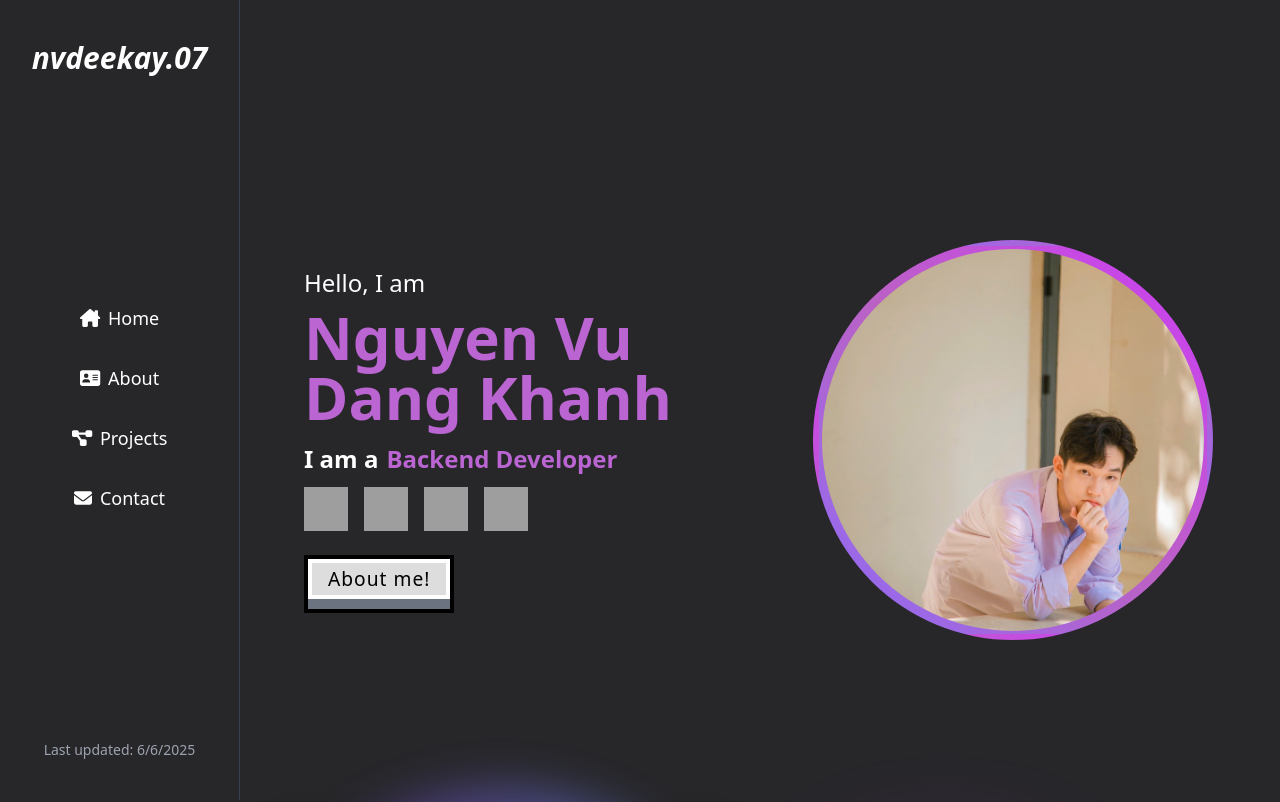
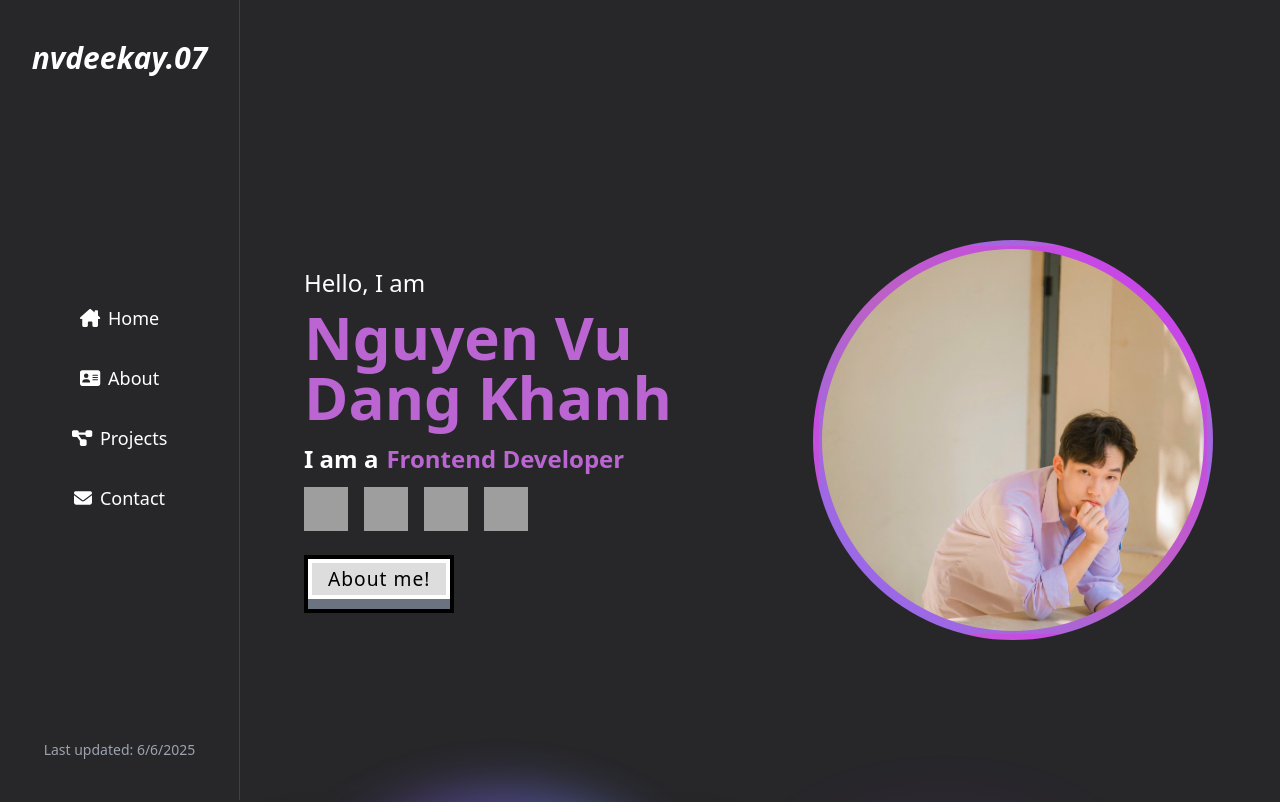
Before and after one commit to nvdekay/my-portfolio, a React (Vite) app: page / in a window 1280 px wide. Shown: the top 802 px of the page. Built offline with nearby package versions, Linux system fonts and the light colour scheme; grey boxes are pictures that could not be loaded.

Commit message:
chore: fix bug

```diff
--- a/src/pages/About.jsx
+++ b/src/pages/About.jsx
@@ -57,9 +57,9 @@ function About() {
                             href=""
                             className="flex justify-center items-center"
                         >
-                            <button className="inline-block px-2 py-1 text-lg text-white bg-[#ff5252] border-2 border-black rounded-[10px] shadow-[5px_5px_0_0_#000] transition-all duration-300 ease-in-out cursor-pointer hover:bg-white hover:text-[#ff5252] hover:border-[#ff5252] hover:shadow-[5px_5px_0_0_#ff5252] active:bg-[#fcf414] active:shadow-none active:translate-y-[4px]">
+                            <a href="#contact" className="inline-block px-2 py-1 text-lg text-white bg-[#ff5252] border-2 border-black rounded-[10px] shadow-[5px_5px_0_0_#000] transition-all duration-300 ease-in-out cursor-pointer hover:bg-white hover:text-[#ff5252] hover:border-[#ff5252] hover:shadow-[5px_5px_0_0_#ff5252] active:bg-[#fcf414] active:shadow-none active:translate-y-[4px]">
                                 Contact me!
-                            </button>
+                            </a>
                         </a>
                         <a
                             href="https://drive.google.com/file/d/1ymaK0DjPnRdvP0oMgAxGSO7b-eK81hvW/view?usp=drive_link"
--- a/src/pages/Hero.jsx
+++ b/src/pages/Hero.jsx
@@ -4,7 +4,7 @@ import { motion } from 'framer-motion'
 
 function Hero() {
     const roles = ['Frontend Developer', 'Software Engineer', 'Backend Developer']
-    const typedText = useTypedText(roles, 10, 2000) // tốc độ gõ và delay giữa các role
+    const typedText = useTypedText(roles, 10, 1500)
 
     return (
         <div className='relative overflow-hidden min-h-[550px] sm:min-h-[600px] flex flex-col justify-center items-center lg:ml-60'>
```
